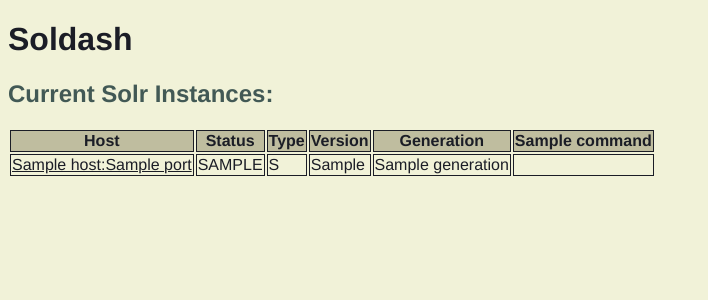
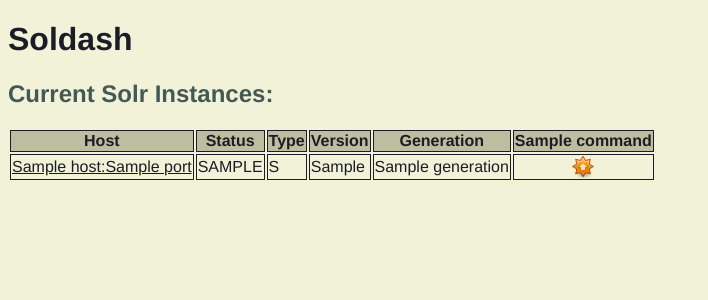
Before and after one commit to lucasjosh/soldash, a Flask app: template soldash/templates/homepage.html in a window 1280 px wide. Shown: the top 300 px of the page, without its empty margins (0-708 px from the left). Run offline with Flask 2, Linux system fonts and the light colour scheme; the template is opened without the code that fills it: most values are stand-ins (such as "Sample title", 1, 10 or a date in 2020).

Commit message:
Added 'working' animation, css, etc

```diff
--- a/soldash/static/css/base.css
+++ b/soldash/static/css/base.css
@@ -45,12 +45,20 @@
 	color: #6f0;
 }
 
+.executebutton {
+	min-height: 22px;
+	max-width: 22px;
+	margin: 0 auto;
+}
 .executebutton.ready {
-
+	background-image: url("/static/images/ready.png");
 }
 .executebutton.success {
-
+	background-image: url("/static/images/success.png");
 }
 .executebutton.error {
-
+	background-image: url("/static/images/error.png");
 }
+.executebutton.working {
+	background-image: url("/static/images/working.gif");
+}
--- a/soldash/templates/homepage.html
+++ b/soldash/templates/homepage.html
@@ -38,7 +38,7 @@
 							{% if command.title %}
 								<td class="{{command.command}}">
 									<a href="javascript:command_click('{{command.command}}', '{{host.hostname}}', '{{host.port}}')">
-										<div class="executebutton ready" id="{{host.hostname}}_{{host.port}}_{{command.command}}"></div>
+										<div class="executebutton ready" id="{{host.hostname}}_{{host.port}}_{{command.command}}"> </div>
 									</a>
 								</th>
 							{% endif %}
```
Also changed, not shown: soldash/static/images/working.gif (added).
